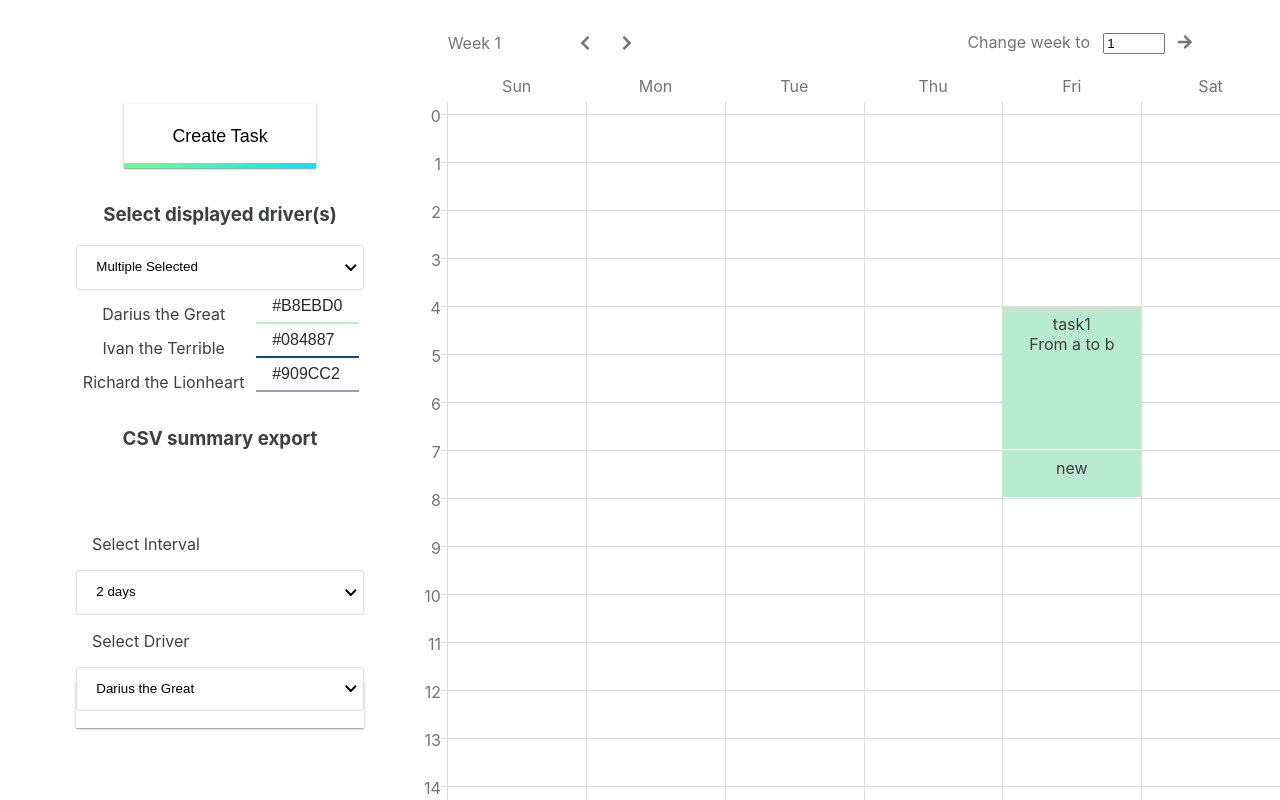
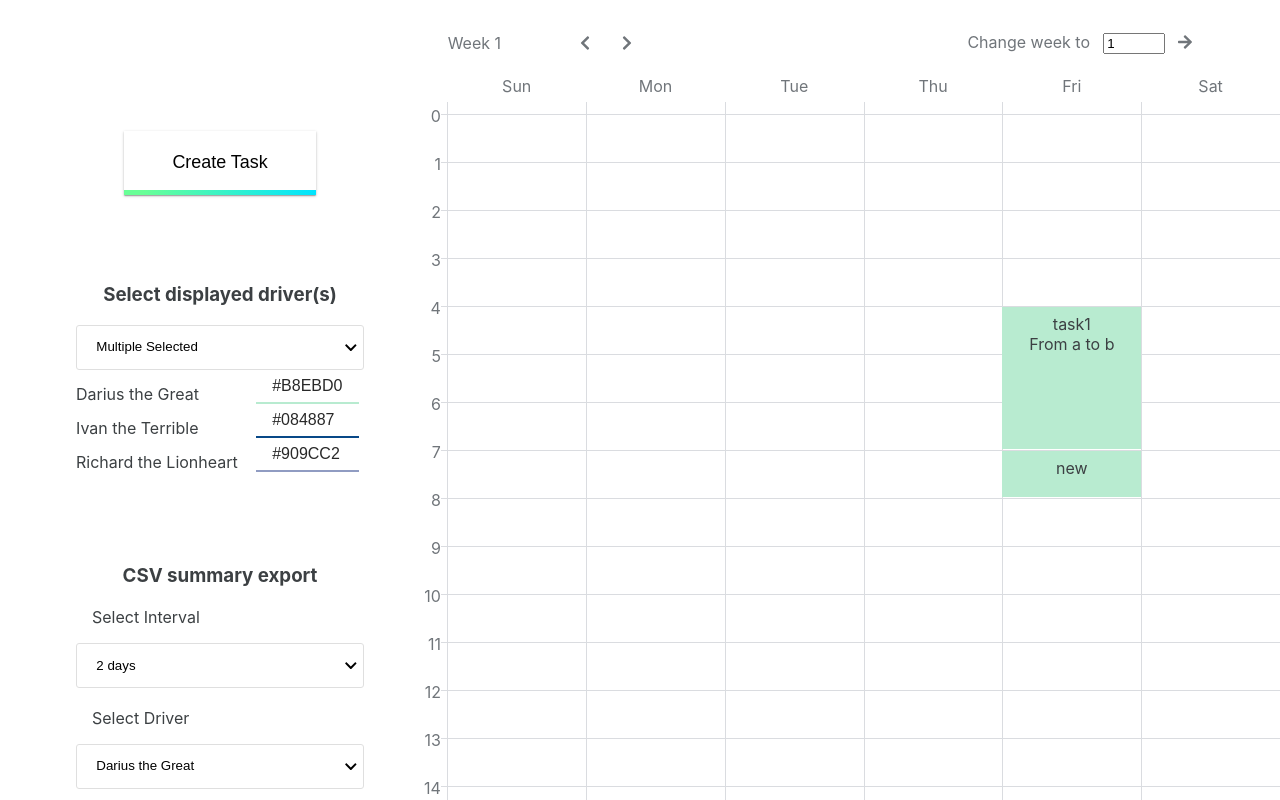
Before and after one commit to moa-novae/rose_rocket, a React (Create React App) app: page / in a window 1280 px wide. Shown: the top 800 px of the page. Built offline with nearby package versions, Linux system fonts and the light colour scheme.

Commit message:
Style side bar for better layout

```diff
--- a/src/components/Calendar/CalendarSidebar/DriverBgSelection/driverBgSelection.scss
+++ b/src/components/Calendar/CalendarSidebar/DriverBgSelection/driverBgSelection.scss
@@ -4,6 +4,7 @@
   justify-content: space-between;
   align-items: flex-end;
   .driver-name {
+    text-align: left;
     width: 63%;
   }
   & > div {
--- a/src/components/Calendar/CalendarSidebar/GenerateCsv/GenerateCsv.js
+++ b/src/components/Calendar/CalendarSidebar/GenerateCsv/GenerateCsv.js
@@ -18,7 +18,7 @@
   return (
     <div className="csv-download">
       <h3>CSV summary export</h3>
-      <div className="csv-options">
+
       <div className="day-option">
         <div className="csv-option-label">Select Interval</div>
         <DropdownSingle
@@ -35,7 +35,6 @@
           selected={driverSelected}
         />
       </div>
-      </div>
 
       <CSVLink
         data={data}
--- a/src/components/Calendar/CalendarSidebar/GenerateCsv/generateCsv.scss
+++ b/src/components/Calendar/CalendarSidebar/GenerateCsv/generateCsv.scss
@@ -4,34 +4,33 @@
   height: 20em;
   display: flex;
   flex-direction: column;
-  justify-content: space-between;
-  .csv-options {
-    width: 100%;
-    display: flex;
-    flex-direction: column;
-    justify-content: space-around;
-    height: 7em;
-    text-align: left;
+  justify-content: space-evenly;
+  h3 {
+    margin: 1em 0 0 0;
+  }
+
   .csv-option-label {
     margin: 1em;
   }
   .day-option {
+    text-align: left;
     width: 100%;
     display: flex;
     flex-direction: column;
     z-index: 2;
   }
   .driver-option {
+    text-align: left;
     display: flex;
     flex-direction: column;
     z-index: 1;
-    }
   }
 
   .csv-download-btn {
     width: 100%;
     color: $header-font-colour;
     text-decoration: none;
+    margin-top: 1em;
     height: 3em;
   }
 }
--- a/src/components/Calendar/CalendarSidebar/calendarSidebar.scss
+++ b/src/components/Calendar/CalendarSidebar/calendarSidebar.scss
@@ -6,8 +6,8 @@
   align-items: center;
   justify-content: space-around;
   padding: 5em 0;
-  min-height: 40em;
-  height: 40%;
+  min-height: 50em;
+  height: 50%;
   .new-task-btn-wrapper {
     font-size: 0.8em;
     width: 15em;
```
Lines whose indentation alone changed are shown as unchanged.
